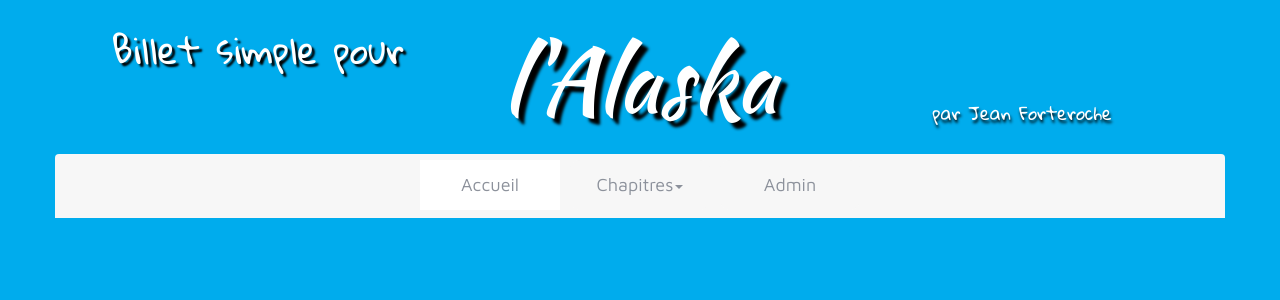
After one commit to Wil4Cs/blogWriter, a PHP site: page /views/Templates/backLayout.php in a window 1280 px wide. The commit adds this page. Shown: the top 300 px of the page. Run offline with PHP 8.4, Linux system fonts and the light colour scheme; the template is opened without the code that fills it, so the values that code supplies are empty; some libraries are stand-ins or nearby versions.

Commit message:
add views connection, index and the admin layout

```diff
--- a/app/config/admin.json
+++ b/app/config/admin.json
@@ -1,4 +1,4 @@
 {
-  "login": "your login",
-  "password": "your password"
+  "login": "admin",
+  "password": "mdp"
 }
--- a/app/routes.php
+++ b/app/routes.php
@@ -12,14 +12,13 @@ function call($controller, $action) {
     }
 
     $controller->{ $action }();
-    session_destroy();
     exit();
 }
 
 // Add an entry for the new controller and its actions
 $controllers = array(
     'front' => ['index', 'show', 'error', 'insertComment'],
-    'back'  => ['index']
+    'back'  => ['index', 'disconnect']
 );
 
 if (array_key_exists($controller, $controllers)) {
--- a/lib/Framework/Admin.php
+++ b/lib/Framework/Admin.php
@@ -5,7 +5,7 @@ namespace Framework;
 session_start();
 
 /**
- * Class Admin
+ * Class Backend
  *
  * @package Framework
  */
--- a/lib/Framework/Config.php
+++ b/lib/Framework/Config.php
@@ -22,7 +22,7 @@ class Config
      */
     public function get($var)
     {
-        // Load admin.json file in $_credentials if it not already loaded. It contains login and password
+        // Load Backend.json file in $_credentials if it not already loaded. It contains login and password
         if (empty($this->_credentials))
         {
             $config = json_decode(file_get_contents('../app/config/admin.json'));
--- a/views/Admin/index.php
+++ /dev/null
@@ -1 +0,0 @@
-<h1>Bienvenue sur la page administrateur</h1>
--- /dev/null
+++ b/views/Backend/index.php
@@ -0,0 +1,4 @@
+<section class=" container well">
+    <h1>Bienvenue sur la page administrateur</h1>
+    <p><a href="?controller=back&amp;action=disconnect">Déconnexion</a> </p>
+</section>
--- a/views/Chapters/insertComment.php
+++ b/views/Chapters/insertComment.php
@@ -1,7 +1,7 @@
 <div class="container">
     <section class="row insertComment well">
         <form action="" method="post">
-            <legend class="legInsCom">Ajouter un commentaire</legend>
+            <legend class="legendInsCom">Ajouter un commentaire</legend>
             <div class="form-group col-sm-offset-2 col-sm-8 col-md-offset-3 col-md-6">
                 <label for="pseudo">Pseudo : </label>
                 <div class="input-group">
--- /dev/null
+++ b/views/Templates/backLayout.php
@@ -0,0 +1,72 @@
+<!DOCTYPE html>
+<html>
+<head>
+    <!-- Required meta tags -->
+    <meta charset="utf-8">
+    <meta http-equiv="X-UA-Compatible" content="IE=edge">
+    <meta name="viewport" content="width=device-width, initial-scale=1">
+
+    <!-- Bootstrap CSS -->
+    <link href="https://maxcdn.bootstrapcdn.com/bootstrap/3.3.4/css/bootstrap.min.css" rel="stylesheet">
+    <link href="https://maxcdn.bootstrapcdn.com/font-awesome/4.7.0/css/font-awesome.min.css" rel="stylesheet">
+    <link href="https://fonts.googleapis.com/css?family=Gloria+Hallelujah|Kaushan+Script|Chewy|Maven+Pro" rel="stylesheet">
+
+    <!-- CSS -->
+    <link rel="stylesheet" type="text/css" href="css/style.css">
+    <!-- Title -->
+    <title>Administration</title>
+</head>
+
+<body id="backend">
+
+<!-- Header
+================================================== -->
+<header class="row">
+    <div class="text-center col-md-3 col-md-offset-1"><h2>Billet simple pour</h2></div>
+    <div class="col-md-4 text-center"><h1>l'Alaska</h1></div>
+    <div class="col-md-3 text-center"><p>par Jean Forteroche</p></div>
+</header>
+
+<!-- Navigation
+================================================== -->
+<div class="container">
+    <div class="row ">
+        <nav class="navbar navbar-light" role="navigation">
+            <div class="navbar-header">
+                <button type="button" class="navbar-toggle" data-toggle="collapse" data-target=".navbar-collapse">
+                    <span class="sr-only">Toggle navigation</span>
+                    <span class="icon-bar"></span>
+                    <span class="icon-bar"></span>
+                    <span class="icon-bar"></span>
+                </button>
+                <a class="visible-xs navbar-brand"><img src="img/mountains.png" alt="Mountains"></a>
+            </div>
+            <div class="collapse navbar-collapse">
+                <ul class="nav navbar-nav">
+                    <li><a class="accueil" href="/">Accueil</a></li>
+                    <li class="dropdown"><a data-toggle="dropdown" href="">Chapitres<b class="caret"></b></a>
+                        <ul class="dropdown-menu" role="menu">
+                            <? foreach ($chapters as $chapter) { ?>
+                                <li><a href='?controller=front&amp;action=show&amp;id=<? echo $chapter->getId() ?>'>Chapitre <? echo $chapter->getNumber() ?></a></li>
+                            <? } ?>
+                        </ul>
+                    </li>
+                    <li><a href="/admin/">Admin</a></li>
+                </ul>
+            </div>
+        </nav>
+    </div>
+</div>
+
+<!-- Section
+================================================== -->
+<? echo $content ?>
+
+
+<!-- jQuery -->
+<script src="https://ajax.googleapis.com/ajax/libs/jquery/2.1.1/jquery.min.js"></script>
+<!-- Javascript de Bootstrap -->
+<script src="https://maxcdn.bootstrapcdn.com/bootstrap/3.3.4/js/bootstrap.min.js"></script>
+
+</body>
+</html>
--- a/views/Templates/layout.php
+++ b/views/Templates/frontLayout.php
@@ -17,7 +17,7 @@
     <title>Billet simple pour l'Alaska</title>
   </head>
 
-  <body id="page-top">
+  <body id="frontend">
 
       <!-- Header
       ================================================== -->
@@ -81,7 +81,7 @@
           </a>
         </div>
         <div class="row pull-right backToTop">
-          <a class="btn btn-default" href="#page-top" aria-label="Back to Top">
+          <a class="btn btn-default" href="#frontend" aria-label="Back to Top">
             <i class="fa fa-arrow-up" aria-hidden="true"></i>
           </a>
         </div>
--- a/web/css/style.css
+++ b/web/css/style.css
@@ -1,14 +1,19 @@
 /* ===== General Style ===== */
 
 body {
+    padding-top: 10px;
+    font-family: 'Maven Pro', sans-serif;
+    font-size: 1.8em;
+    color: #8C919B;
+}
+#frontend {
     background: -webkit-linear-gradient(top right, #FFFFFF, #85F2F7, #31E1F7, #243BF7); /* For Safari 5.1 to 6.0 */
     background: -o-linear-gradient(top right, #FFFFFF, #85F2F7, #31E1F7, #243BF7); /* For Opera 11.1 to 12.0 */
     background: -moz-linear-gradient(top right, #FFFFFF, #85F2F7, #31E1F7, #243BF7); /* For Firefox 3.6 to 15 */
     background: linear-gradient(to top right, #FFFFFF, #85F2F7, #31E1F7, #243BF7); /* Standard syntax (must be last) */
-    padding-top: 10px;
-    font-family: 'Maven Pro', sans-serif;
-    font-size: 1.8em;
-    color: #8C919B;
+}
+#backend {
+    background-color: #00aced;
 }
 
 /* ===== LAYOUT ===== */
@@ -248,14 +253,17 @@ footer .backToTop {
     text-align: right;
     margin: 15px 15px 0px 0px;
 }
-/* ===== INSERTCOMMENT ===== */
-.legInsCom {
+/* ===== INSERTCOMMENT & CONNECTION ===== */
+.legendInsCom, .legendConnection{
     text-align: center;
     color: #666666;
 }
-.insertComment {
+.insertComment, .connection {
     margin-top: 0px;
     border-radius: 0 0 10px 10px;
+}
+.connection .help-block {
+    text-align: center;
 }
 
 /* ===== Media Queries ===== */
```
Also changed, not shown: app/config/dbSettings.ini (+4 -4 lines), lib/vendors/Controller/BackController.php (+25 -6 lines), lib/vendors/Controller/FrontController.php (+3 -4 lines), views/Admin/connexion.php (deleted, +0 -11 lines), views/Backend/connection.php (added, +23 -0 lines).
